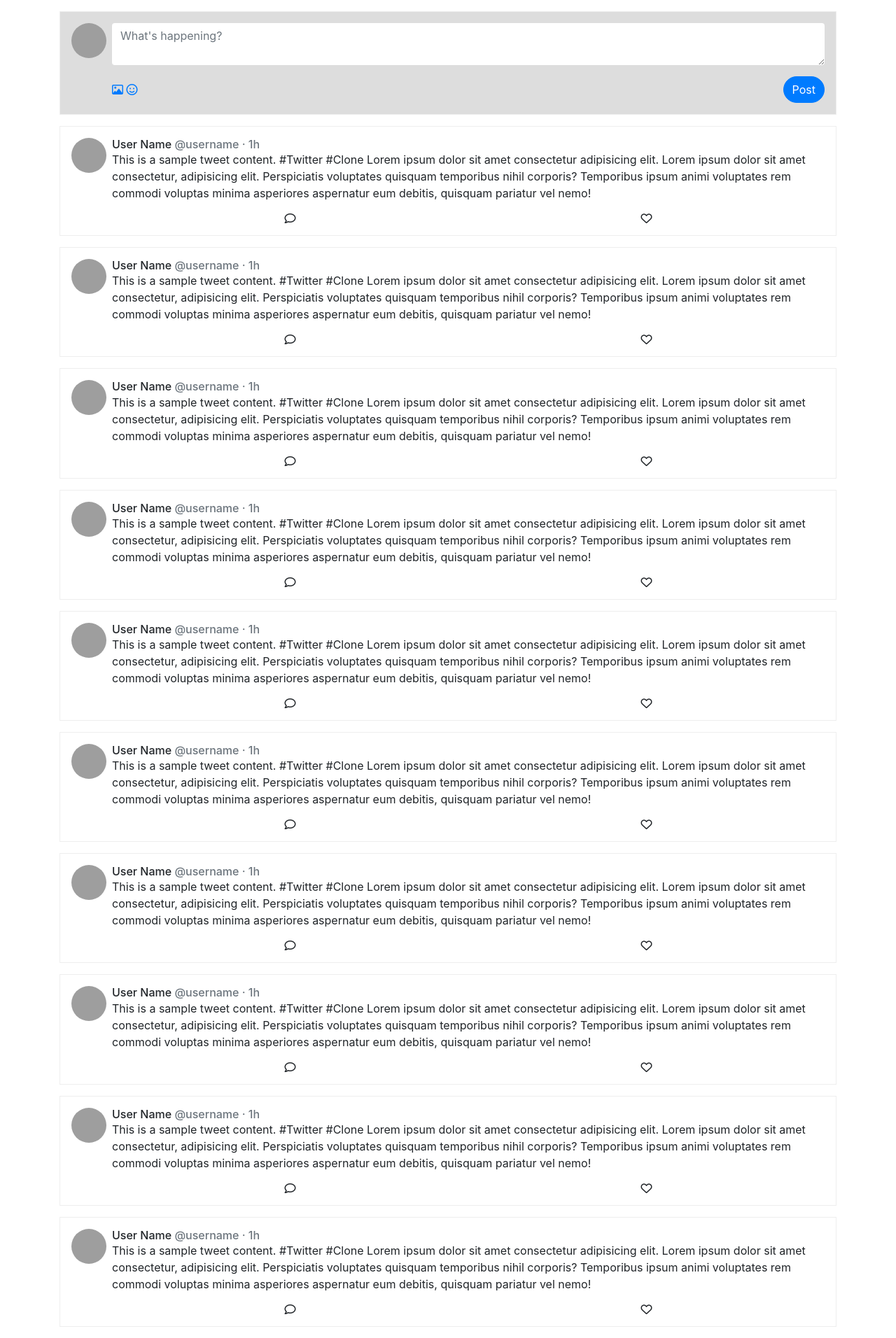
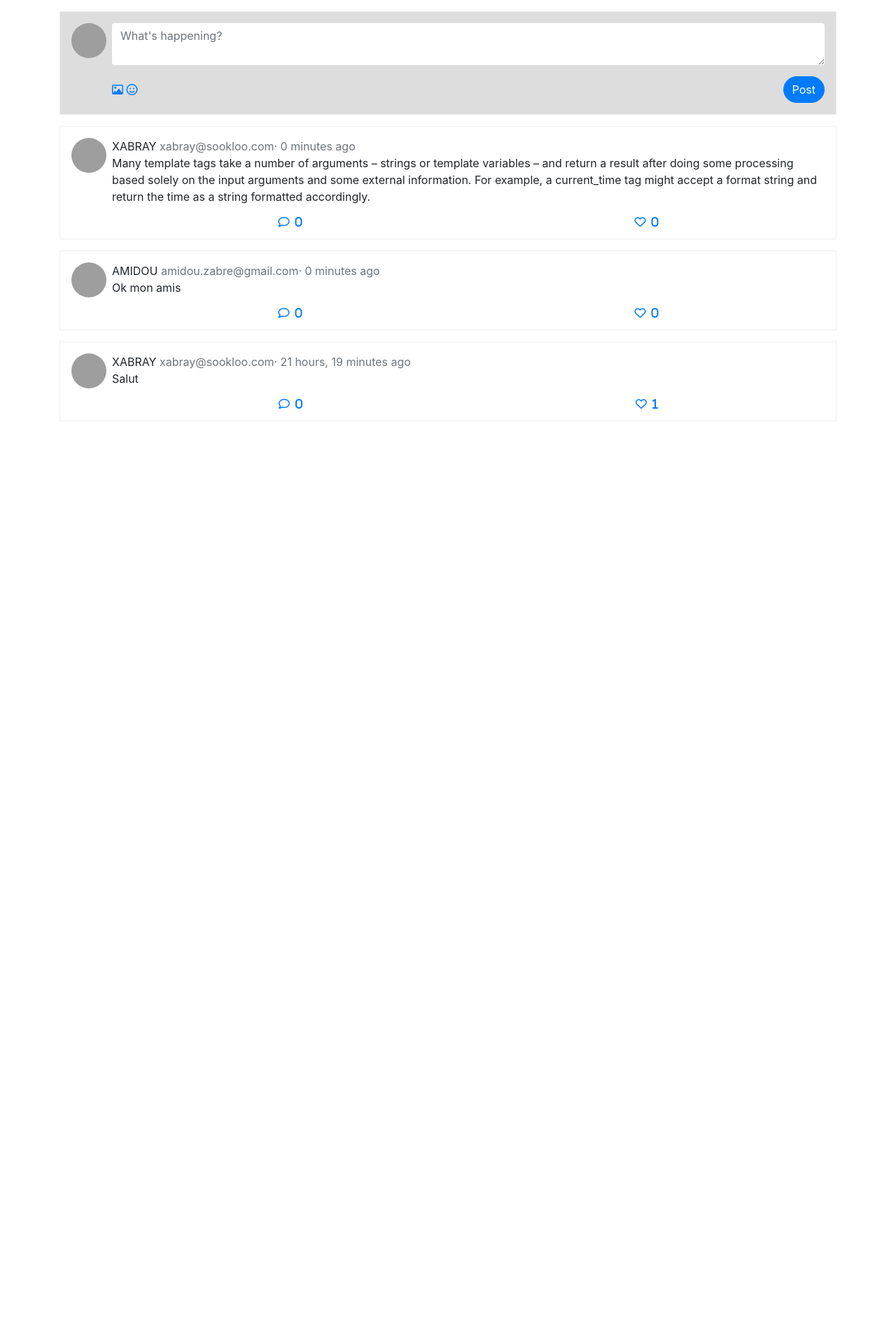
Before and after one commit to amidouzabre/CS50W_Network, a Django app: page / in a window 1280 px wide. Shown: the part 56-1968 px from the top of the page at 70% size. After the commit the page ends 658 px from the top, so only its background shows below. Run offline with Django 3.2, Linux system fonts and the light colour scheme; a user stored in the database is signed in; data comes from the database, SQL or seed files in the repository; both versions use the stored data as it was after the commit; some libraries are stand-ins or nearby versions; grey boxes are pictures that could not be loaded.

Commit message:
Network->views: create post_add method

```diff
--- a/network/models.py
+++ b/network/models.py
@@ -4,7 +4,7 @@ from django.db import models
 
 class User(AbstractUser):
     bio = models.TextField(blank=True)
-    user_img = models.ImageField(upload_to='user_images/', default="blank_user_img.png")
+    user_img = models.ImageField(upload_to='user_images/', default="user_images/blank_user_img.png")
 
 
 class Profile(models.Model):
@@ -22,7 +22,7 @@ class Post(models.Model):
 
 class LikePost(models.Model):
     user = models.ForeignKey(User, on_delete=models.CASCADE)
-    post = models.ForeignKey(Post, on_delete=models.CASCADE)
+    post = models.ForeignKey(Post, on_delete=models.CASCADE, related_name='likes')
     created_at = models.DateTimeField(auto_now_add=True)
 
 
--- a/network/templates/network/index.html
+++ b/network/templates/network/index.html
@@ -9,36 +9,39 @@
             <div class="d-flex">
                 <img src="{{  user.user_img.url }}" class="profile-img me-2 mr-2" alt="Profile">
                 <div class="flex-grow-1">
-                    <textarea class="form-control border-0" placeholder="What's happening?"></textarea>
-                    <div class="d-flex justify-content-between align-items-center mt-3">
-                        <div>
-                            <i class="far fa-image text-primary"></i>
-                            <i class="far fa-smile text-primary ms-3"></i>
+                    <form action="{% url 'post_add' %}" method="post">
+                        {% csrf_token %}
+                        <textarea name="content" class="form-control border-0" placeholder="What's happening?" required></textarea>
+                        <div class="d-flex justify-content-between align-items-center mt-3">
+                            <div>
+                                <i class="far fa-image text-primary"></i>
+                                <i class="far fa-smile text-primary ms-3"></i>
+                            </div>
+                            <input type="submit" class="btn btn-primary rounded-pill" value="Post"/>
                         </div>
-                        <button class="btn btn-primary rounded-pill">Post</button>
-                    </div>
+                    </form>
+
+
                 </div>
             </div>
         </div>
 
         <div class="posts">
 
-            {% for i in numbers%}
+            {% for post in posts%}
             <div class="post-box">
                 <div class="d-flex">
-                    <img src="{{ user.user_img.url }}" class="profile-img me-2 mr-2" alt="Profile">
+                    <img src="{{ post.user.user_img.url }}" class="profile-img me-2 mr-2" alt="Profile">
 
-                    <div class="d-flex flex-column">
-                        <h6 class="mb-0">User Name <span class="text-muted">@username · 1h</span></h6>
+                    <div class="d-flex flex-column flex-grow-1">
+                        <div class="mb-0">{{post.user.username|upper}} <span class="text-muted"> {{post.user.email}}· {{post.created_at|timesince }} ago</span></div>
                         <p>
-                            This is a sample tweet content. #Twitter #Clone
-                            Lorem ipsum dolor sit amet consectetur adipisicing elit.
-                            Lorem ipsum dolor sit amet consectetur, adipisicing elit. Perspiciatis voluptates quisquam temporibus nihil corporis? Temporibus ipsum animi voluptates rem commodi voluptas minima asperiores aspernatur eum debitis, quisquam pariatur vel nemo!
+                            {{post.content}}
                         </p>
 
                         <div class="d-flex justify-content-around w-100">
-                            <i class="far fa-comment"></i>
-                            <i class="far fa-heart"></i>
+                            <a href="#" class="far fa-comment"><span class="pl-2">0</span></a>
+                            <a href="#" class="far fa-heart"><span class="pl-2">{{ post.likes.count }}</span></a>
                         </div>
 
                     </div>
--- a/network/urls.py
+++ b/network/urls.py
@@ -6,6 +6,7 @@ from . import views
 
 urlpatterns = [
     path("", views.index, name="index"),
+    path("post/add/", views.post, name="post_add"),
     path("login", views.login_view, name="login"),
     path("logout", views.logout_view, name="logout"),
     path("register", views.register, name="register")
--- a/network/views.py
+++ b/network/views.py
@@ -4,11 +4,14 @@ from django.http import HttpResponse, HttpResponseRedirect
 from django.shortcuts import render
 from django.urls import reverse
 
-from .models import User
+from .models import User, Post
 
 
 def index(request):
-    return render(request, "network/index.html", context={'numbers':range(10)})
+    posts = Post.objects.all().order_by('-created_at')
+    return render(request, "network/index.html", context={
+        'posts':posts
+    })
 
 
 def login_view(request):
@@ -61,3 +64,14 @@ def register(request):
         return HttpResponseRedirect(reverse("index"))
     else:
         return render(request, "network/register.html")
+
+
+def post(request):
+    if request.method == "POST":
+        content = request.POST["content"]
+        post = Post(user=request.user, content=content)
+        post.save()
+        print(post)
+        return HttpResponseRedirect(reverse("index"))
+    else:
+        return render(request, "network/index.html")
```
Also changed, not shown: db.sqlite3.
